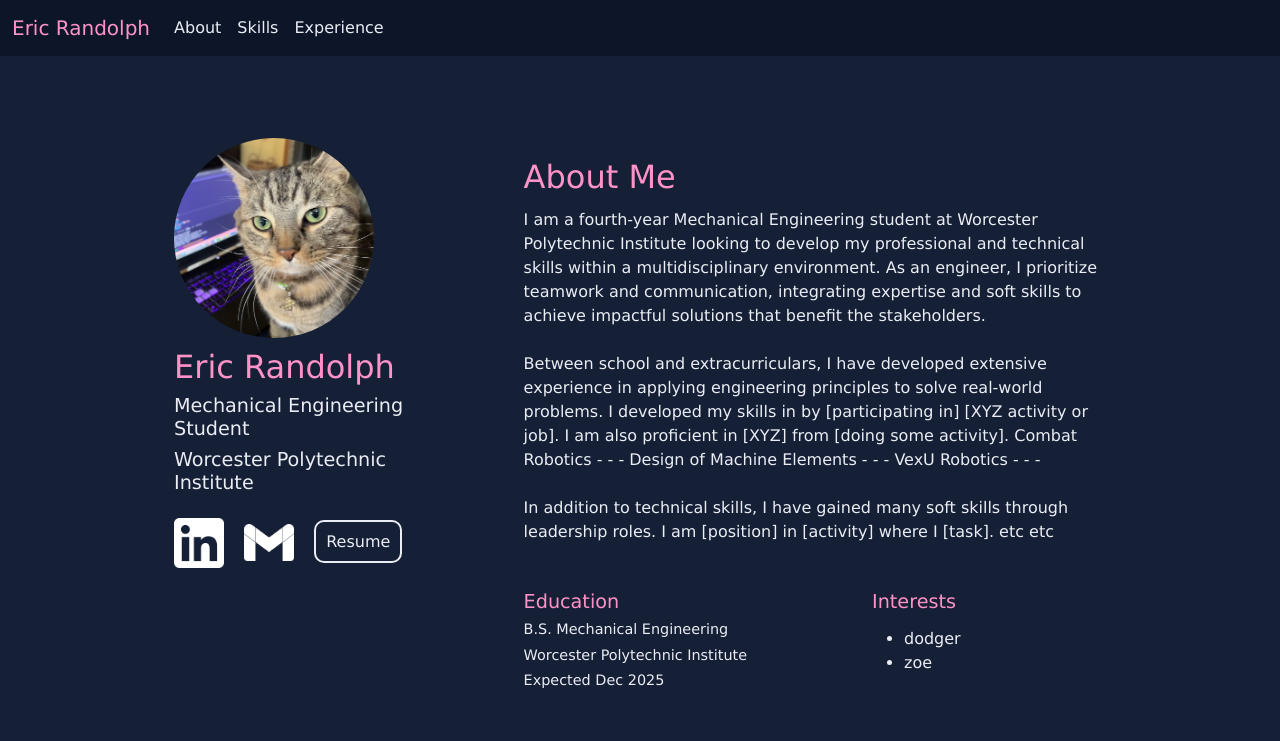
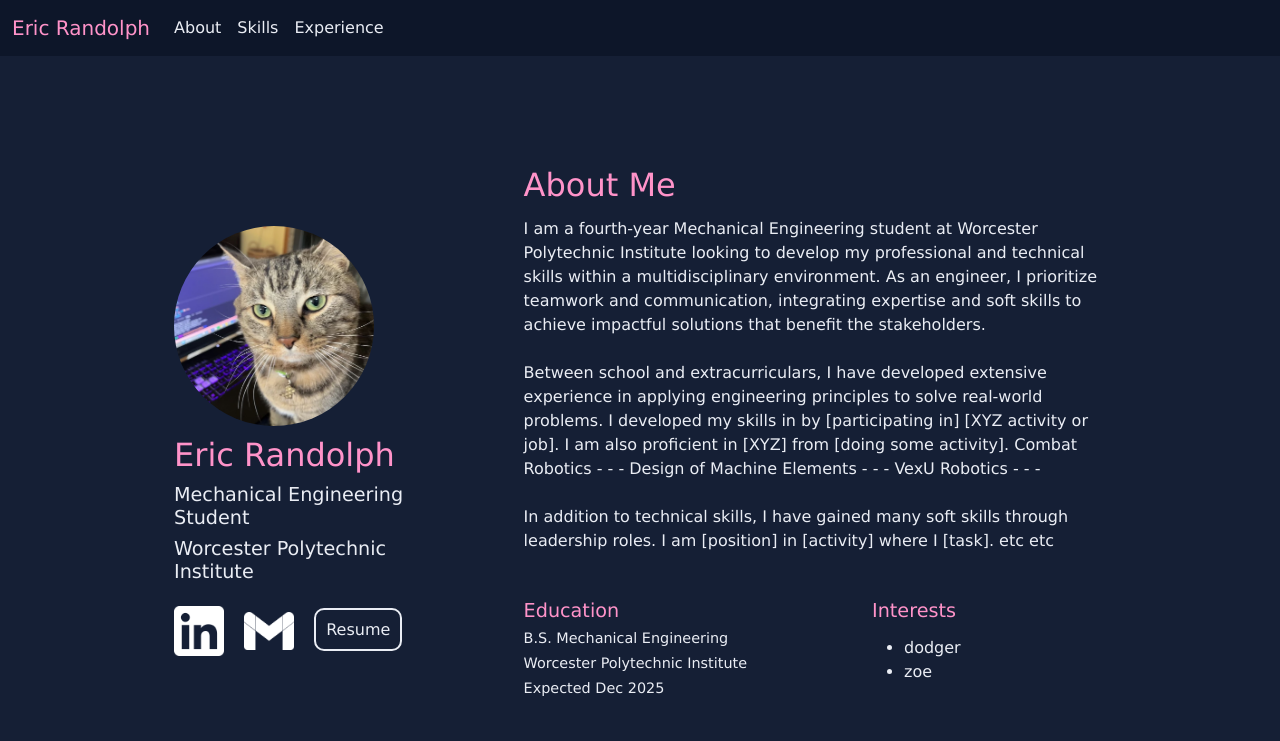
Before and after one commit to zizz-0/evan-rizzo-portfolio, a website: page index.html in a window 1280 px wide. Shown: the top 741 px of the page. Drawn offline with nearby package versions, Linux system fonts and the light colour scheme.

Commit message:
centering about on desktop

```diff
--- a/styles.css
+++ b/styles.css
@@ -418,10 +418,12 @@ footer {
 }
 
 @media (min-width: 576px) {
+
     #about {
         display: flex;
         flex-direction: row;
-        height: 100vh;
+        align-items: center;
+        height: calc(100vh - 56px);
     }
 
     .about-left {
```
